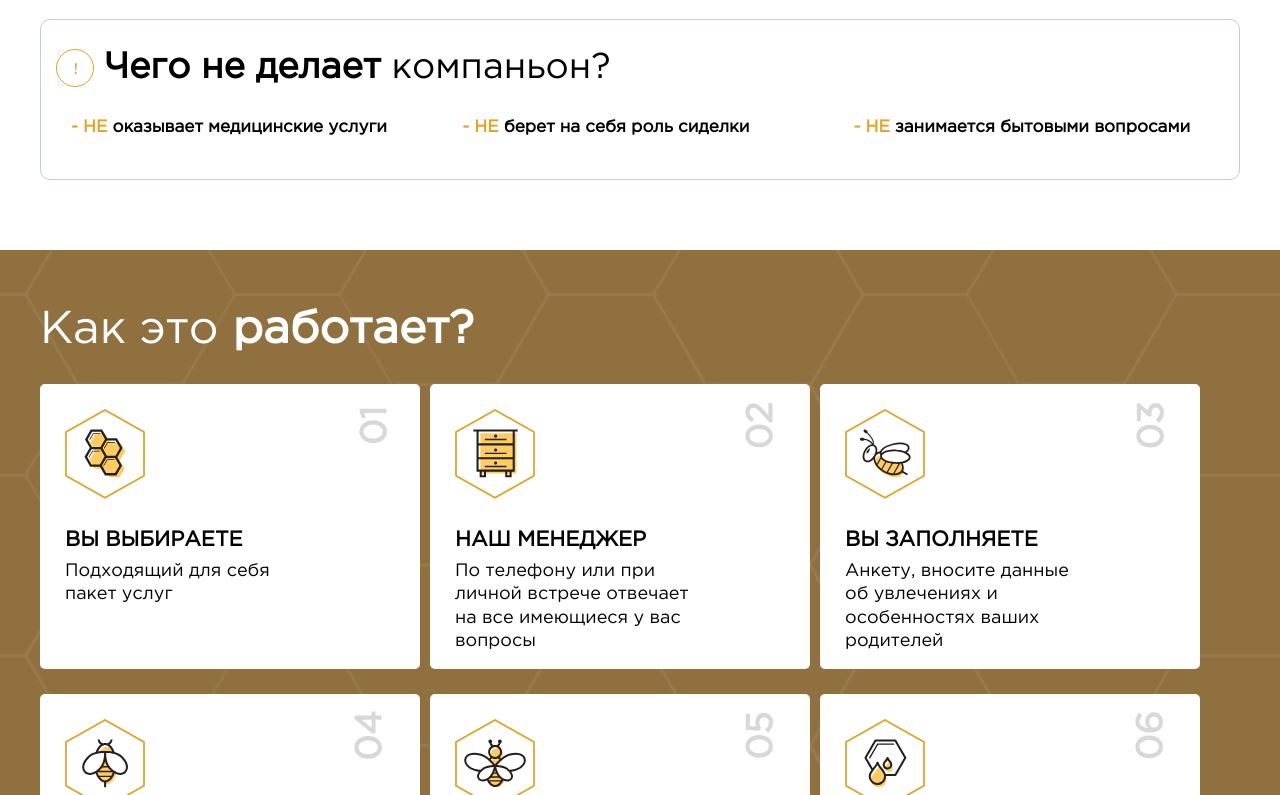
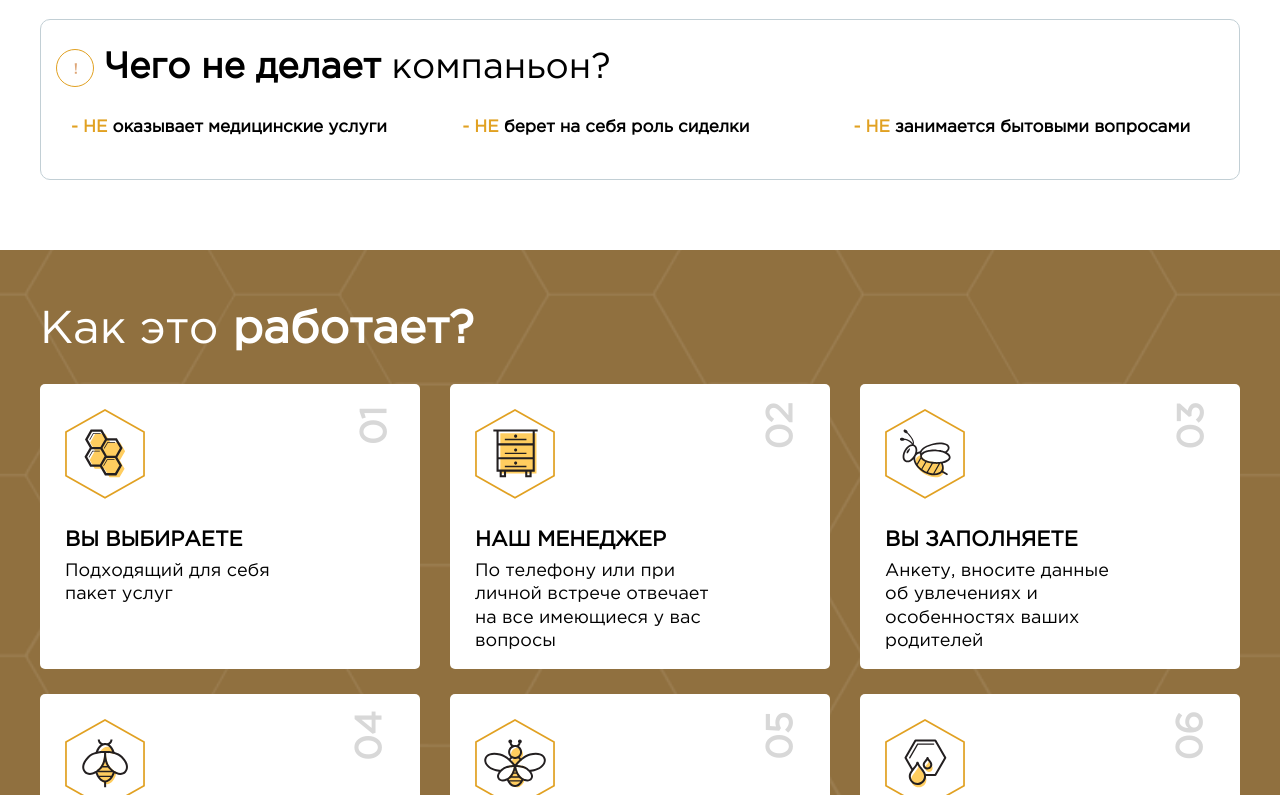
Before and after one commit to AlexandrMyronjuk/ParentsHive, a plain HTML site: page index.html in a window 1280 px wide. Shown: the part 2664-3459 px from the top of the page. Drawn offline with Linux system fonts and the light colour scheme; files whose address does not match are found by name.

Commit message:
Change catalog block

```diff
--- a/scss/style.scss
+++ b/scss/style.scss
@@ -193,12 +193,13 @@ body {
     }
     &__listItem {
         &:first-child {
-            width: 53px;
+            max-width: 53px;
+            width: 100%;
             height: 60px;
-            margin-right: 10px;
         }
         &:last-child {
-            width: 242px;
+            width: 100%;
+            padding-left: 10px;
         }
     }
     &__listIcon {
@@ -217,6 +218,7 @@ body {
         line-height: 130%;
     }
 }
+
 .title {
     font-weight: 300;
     font-size: 26px;
@@ -697,13 +699,12 @@ body {
         }
         &__listItem {
             &:first-child {
-                width: 80px;
+                max-width: 80px;
                 height: 90px;
-                margin-right: 0px;
                 margin-bottom: 28px;
             }
             &:last-child {
-                width: 306px;
+                padding-left: 0px;
             }
         }
         &__listTitle {
@@ -889,7 +890,6 @@ body {
             }
         }
     }
-
 }
 
 
@@ -916,18 +916,15 @@ body {
             padding: 50px 0px;
         }
         &__list {
-            @include flex (start);
+            @include flex (space-between, start);
             flex-wrap: wrap;
         }
         &__listItems {
             width: 285px;
-            @include flex (start, start, column);
             margin-top: 25px;
-            margin-right: 10px;
             &--width {
                 width: 380px;
             }
-
         }
         &__listItem {
             &:last-child {
@@ -935,9 +932,11 @@ body {
             }
         }
     }
+
     .title {
         font-size: 46px;
     }
+
     .catalog {
         &__exposition {
             min-width: 345px;
```
Also changed, not shown: index.html (+1 -2 lines), css/style.css, 1 other file.
